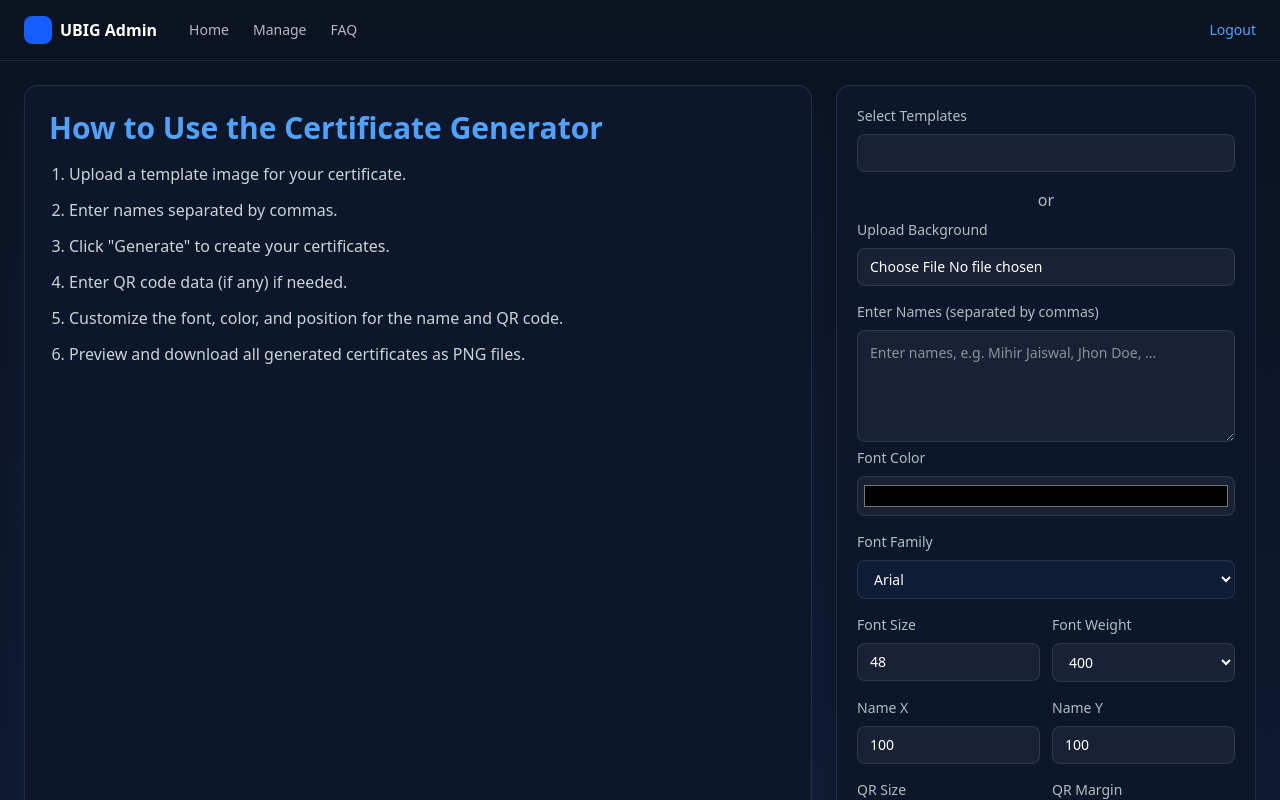
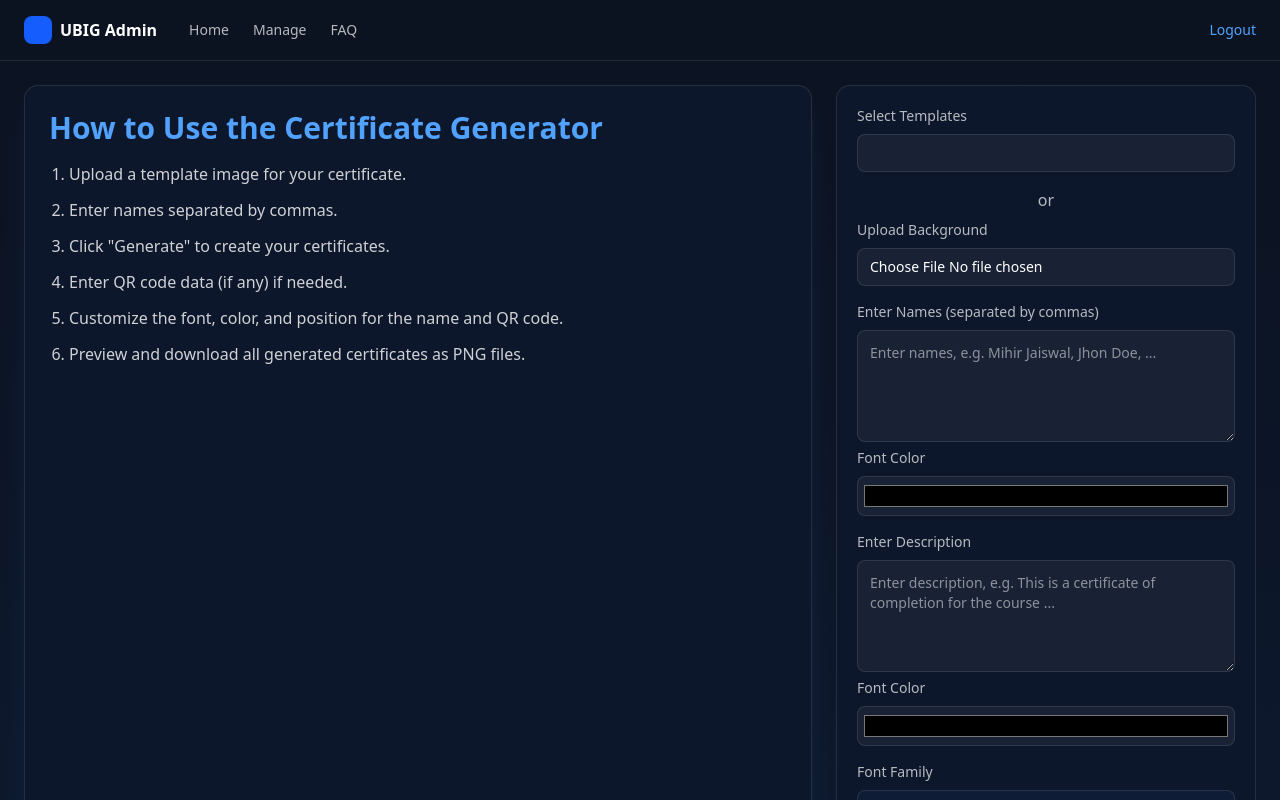
Before and after one commit to fachturrpl1/manajemen_sertifikat, a Next.js app: page /admin in a window 1280 px wide. Shown: the top 800 px of the page. Built offline with nearby package versions, Linux system fonts and the light colour scheme.

Commit message:
modifikasi

```diff
--- a/src/app/admin/page.tsx
+++ b/src/app/admin/page.tsx
@@ -32,6 +32,12 @@ export default function AdminPage() {
           <div>
             <label className="block text-sm text-white/70 mb-2">Enter Names (separated by commas)</label>
             <textarea className="h-28 w-full rounded-md border border-white/10 bg-white/5 p-3 text-sm" placeholder="Enter names, e.g. Mihir Jaiswal, Jhon Doe, ..." />
+            <label className="block text-sm text-white/70 mb-2">Font Color</label>
+            <input type="color" className="h-10 w-full rounded-md border border-white/10 bg-white/5 p-1" />
+          </div>
+          <div>
+            <label className="block text-sm text-white/70 mb-2">Enter Description</label>
+            <textarea className="h-28 w-full rounded-md border border-white/10 bg-white/5 p-3 text-sm" placeholder="Enter description, e.g. This is a certificate of completion for the course ..." />
             <label className="block text-sm text-white/70 mb-2">Font Color</label>
             <input type="color" className="h-10 w-full rounded-md border border-white/10 bg-white/5 p-1" />
           </div>
```
